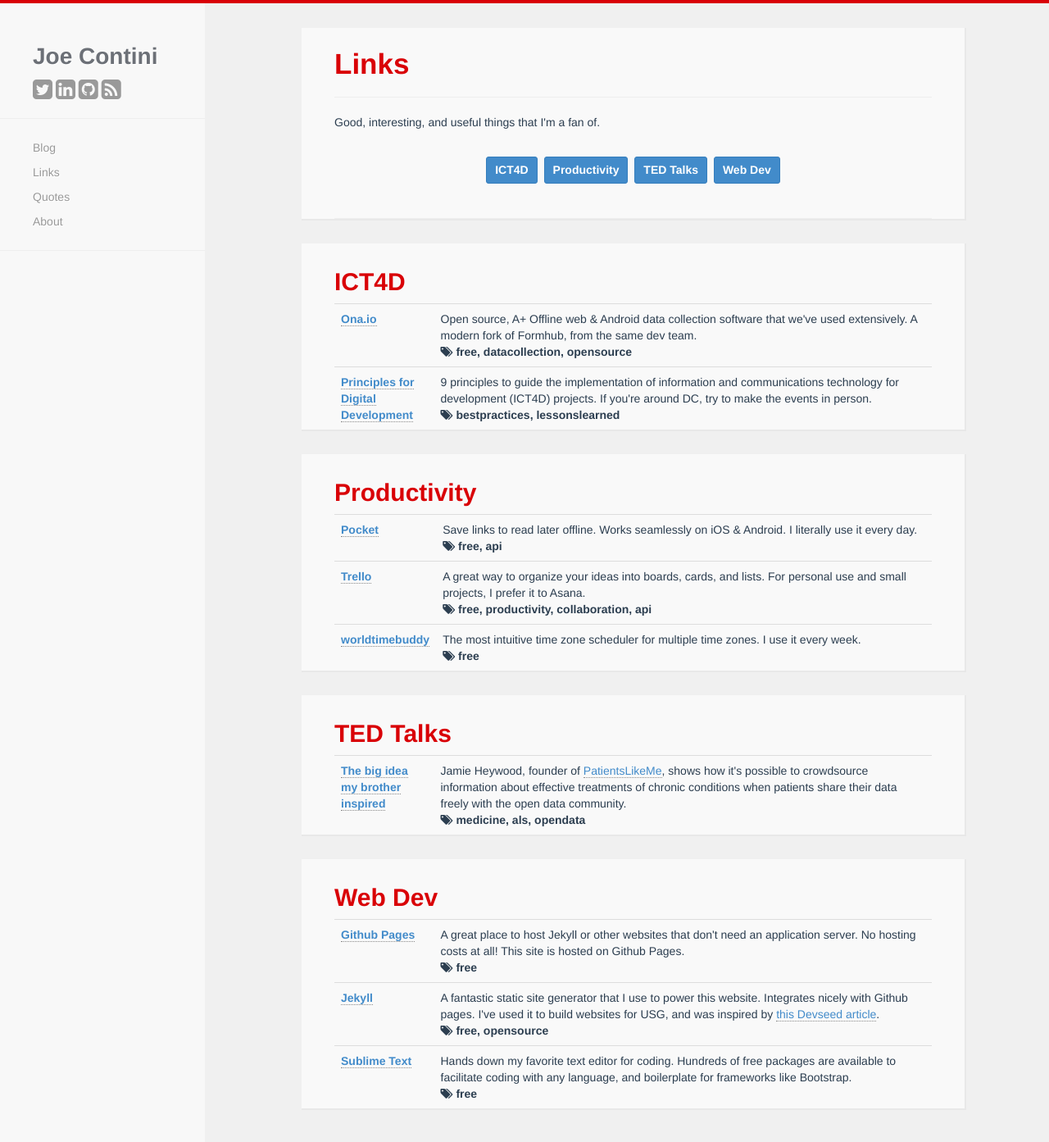
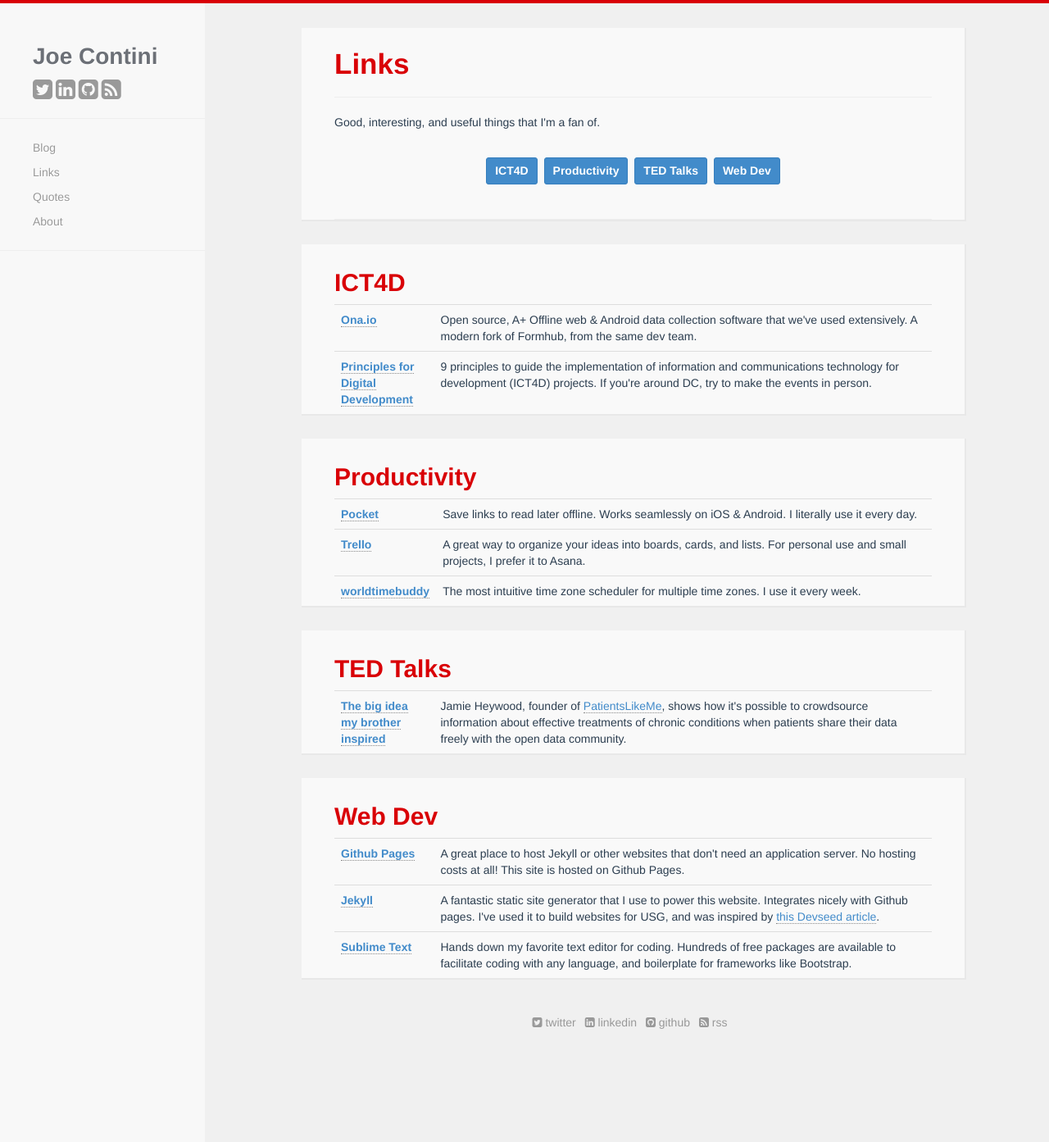
Before and after one commit to jcontini/old-jekyll-site, a Jekyll site: the page built from links.html, in a window 1280 px wide and 1400 px high. Shown: the top 1393 px of the window at 82% size. Built offline with Jekyll 4.4.1, drawn with Linux system fonts in a browser that asks for light colours; nearby versions of some CDN libraries; comment, search, counter and statistics services are not loaded.

```diff
--- a/_data/links.json
+++ b/_data/links.json
@@ -4,7 +4,6 @@
 		"url":"https://www.ted.com/talks/jamie_heywood_the_big_idea_my_brother_inspired?language=en",
 		"what":"Jamie Heywood, founder of <a href='http://www.patientslikeme.com/' target='_blank'>PatientsLikeMe</a>, shows how it's possible to crowdsource information about effective treatments of chronic conditions when patients share their data freely with the open data community.",
 		"category":"TED Talks",
-		"tags":["medicine","als","opendata"]
 	},
 	{
 		"name":"Ona.io",
@@ -18,48 +17,41 @@
 		"url":"http://ict4dprinciples.org/",
 		"what":"9 principles to guide the implementation of information and communications technology for development (ICT4D) projects. If you're around DC, try to make the events in person.",
 		"category": "ICT4D",
-		"tags":["bestpractices","lessonslearned"]
 	},
 	{
 		"name":"Jekyll",
 		"url":"http://jekyllrb.com/",
 		"what":"A fantastic static site generator that I use to power this website. Integrates nicely with Github pages. I've used it to build websites for USG, and was inspired by <a href='http://www.developmentseed.org/blog/2012/07/27/build-cms-free-websites/' target='_blank'>this Devseed article</a>.",
 		"category": "Web Dev",
-		"tags":["free","opensource"]
 	},
 	{
 		"name":"Sublime Text",
 		"url":"http://www.sublimetext.com/",
 		"what":"Hands down my favorite text editor for coding. Hundreds of free packages are available to facilitate coding with any language, and boilerplate for frameworks like Bootstrap.",
 		"category": "Web Dev",
-		"tags":["free"]
 	},
 	{
 		"name":"Trello",
 		"url":"https://trello.com/",
 		"what":"A great way to organize your ideas into boards, cards, and lists. For personal use and small projects, I prefer it to Asana.",
 		"category":"Productivity",
-		"tags":["free","productivity","collaboration","api"]
 	},
 	{
 		"name":"worldtimebuddy",
 		"url":"http://www.worldtimebuddy.com/",
 		"what":"The most intuitive time zone scheduler for multiple time zones. I use it every week.",
 		"category":"Productivity",
-		"tags":["free"]
 	},
 	{
 		"name":"Pocket",
 		"url":"https://getpocket.com/",
 		"what":"Save links to read later offline. Works seamlessly on iOS & Android. I literally use it every day.",
 		"category":"Productivity",
-		"tags":["free","api"]
 	},
 	{
 		"name":"Github Pages",
 		"url":"https://pages.github.com/",
 		"what":"A great place to host Jekyll or other websites that don't need an application server. No hosting costs at all! This site is hosted on Github Pages.",
 		"category":"Web Dev",
-		"tags":["free"]
 	}
 ]
--- a/css/hc.css
+++ b/css/hc.css
@@ -39,8 +39,10 @@ h1 a:hover,h2 a:hover,h3 a:hover,h4 a:hover
 
 p, li
 {
-  font-family:"Helvetica Neue", helvetica, "Open Sans", sans-serif;
-  font-weight:200
+  font-family: helvetica, "Open Sans", sans-serif;
+  font-weight: 300;
+  line-height: 1.5em;
+
 }
 
 #wrapper
@@ -248,6 +250,10 @@ p, li
 
 blockquote:before {
   content: none;
+}
+
+code {
+  white-space: pre-wrap;
 }
 
 /* end jcontini edits */
@@ -552,6 +558,10 @@ time
     margin-top: -20px;
   }
 
+  .user-card .card {
+    margin: 0 auto;
+  }
+
 }
 
 @media screen and (max-width: 500px) {
@@ -573,8 +583,6 @@ time
   }
 
 
-
-
 .showcase-wrapper {
   width: 100%;
   height: 50%;
--- a/index.html
+++ b/index.html
@@ -4,7 +4,7 @@ title: Home
 
 <div id="welcome-greeting" class="page">
   <h1>Hi there!</h1>
-  <h2>I'm Joe.</h2>
+  <h2>I'm Joe</h2>
   <p>I suffer from extreme curiosity which leads to hundreds of interests, tens of hobbies, and never enough time. I read a lot and experiment a fair bit. This blog will hopefully become a repository of things I found useful that others might too.
   <p>
     Here are some <a href="quotes.html">quotes</a> that I like, <a href="links.html">links</a> that you might find useful, and more <a href="/about.html">about me</a>.
--- a/links.html
+++ b/links.html
@@ -27,7 +27,6 @@ title: Links
           </td>
           <td valign="top">
             {{ link.what }}<br />
-            <i class="fa fa-tags"></i> <b>{{ link.tags | join: ', ' }}</b>
           </td>
         </tr>
         {% endif %}{% endfor %}
```
Also changed, not shown: _posts/2015-09-20-Mining-WhatsApp-for-Language-Learning.md (+0 -1 lines), _posts/2016-12-28-Root-Nexus 6P-on-Nougat-7.1.1-[NMF26F].md (deleted, +0 -60 lines), _posts/2016-12-28-Root-Nexus-6P-Android-7.1.1-[NMF26F].md (added, +64 -0 lines), labs.html (deleted, +0 -11 lines). Lines whose indentation alone changed are shown as unchanged.
